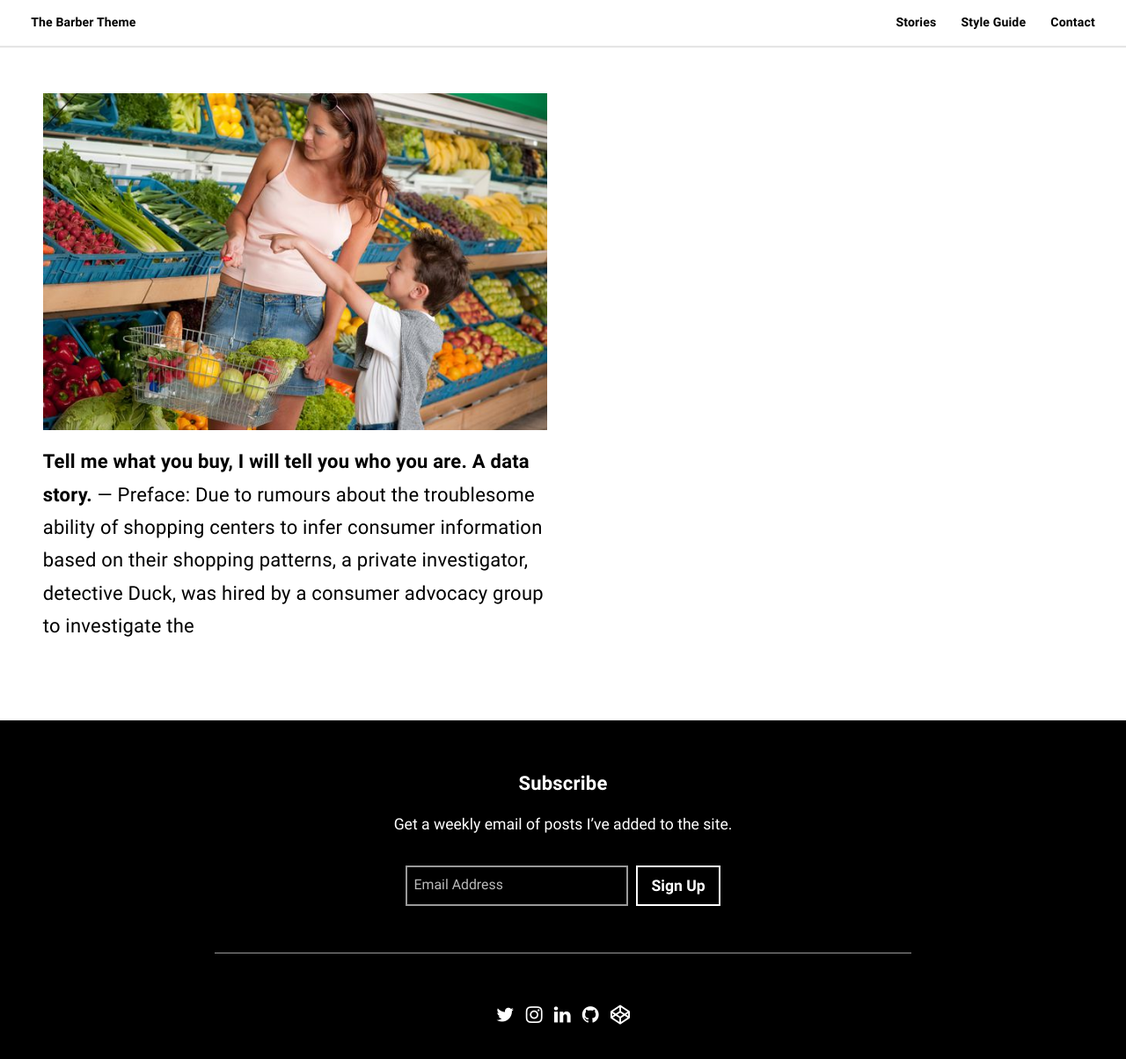
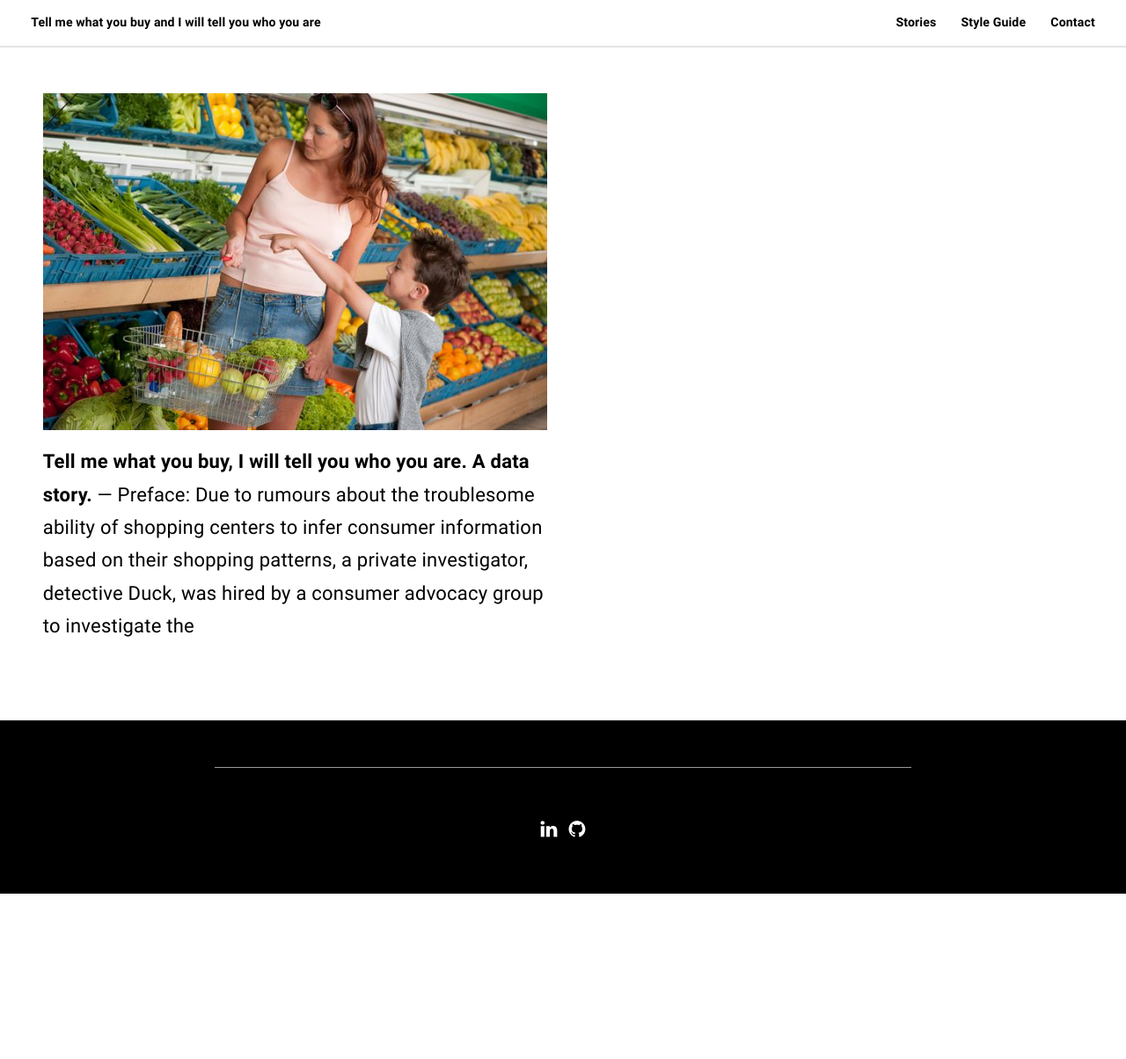
Before and after one commit to marvande/website_ada_bubble582, a Jekyll site: the page built from index.html, in a window 1280 px wide and 1227 px high. Shown: the top 1204 px of the window at 88% size. Built offline with Jekyll 4.4.1, drawn with Linux system fonts in a browser that asks for light colours; some web fonts are replaced; the list of posts is cut into pages by our own code.

Commit message:
new modifications

```diff
--- a/_config.yml
+++ b/_config.yml
@@ -1,27 +1,21 @@
 # Site/SEO settings
-email: okay@samesies.io
+email: marijn.vandermeer@epfl.ch
 baseurl: ""
 permalink: /:year/:month/:day/:title/
 google_analytics:
 
-name: Thomas Vaeth
-title: The Barber Theme
+name: Marijn van der Meer
+title: Tell me what you buy and I will tell you who you are
 description: >
-  Barber is a blog theme for Jekyll built by Thomas Vaeth for Samesies using HTML, Sass, and JavaScript.
+  Insert description here.
 url: http://barber.samesies.io
-twitter_username: thomasvaeth
+twitter_username: ''
 default_img: /assets/images/seo.jpg
 social:
-  - name: twitter
-    url: https://twitter.com/thomasvaeth
-  - name: instagram
-    url: https://www.instagram.com/thomas.vaeth/
   - name: linkedin
-    url: https://www.linkedin.com/in/thomasvaeth/
+    url: https://www.linkedin.com/in/marijn-van-der-meer/
   - name: github
-    url: https://github.com/samesies
-  - name: codepen
-    url: https://codepen.io/thomasvaeth/
+    url: https://github.com/marvande
 
 # Contact settings
 contact_img: /assets/images/placeholder-28.jpg
--- a/_includes/footer.html
+++ b/_includes/footer.html
@@ -1,30 +1,17 @@
 <!-- The footer at the very bottom of the screen -->
 <footer class="footer section-padding">
   <div class="grid">
-    <div class="subscribe" id="subscribe">
-      <div class="subscribe__container">
-        <span class="subscribe__title">Subscribe</span>
-        <p class="subscribe__text">Get a weekly email of posts I’ve added to the site.</p>
-        {% include subscribe-form.html %}
-      </div>
-    </div>
-
-    <hr class="sep--white"/>
-
+    <hr class="sep--white" />
     <div class="footer__container">
-      {% tags_list :threshold => 1, :sort_by => count, :order_by => desc, :limit => 5 %}
-
-      {% include social.html %}
+      {% tags_list :threshold => 1, :sort_by => count, :order_by => desc, :limit => 5 %} {% include social.html %}
     </div>
   </div>
 </footer>
 
-{% include contact.html %}
-
-{% if paginator.next_page %}
-  <script>
-    var maxPages = parseInt('{{ paginator.total_pages }}');
-  </script>
+{% include contact.html %} {% if paginator.next_page %}
+<script>
+  var maxPages = parseInt('{{ paginator.total_pages }}');
+</script>
 {% endif %}
 
 <script src="{{ '/assets/js/app.min.js' | prepend: site.baseurl }}"></script>
--- a/_includes/head.html
+++ b/_includes/head.html
@@ -16,15 +16,6 @@
 <meta property="og:description" content="{% if page.description %}{{ page.description | escape }}{% else %}{{ site.description }}{% endif %}">
 <meta property="og:image" content="{% if page.image %}{{ page.image | absolute_url }}{% else %}{{ site.default_img | absolute_url }}{% endif %}">
 
-<meta name="twitter:url" content="{{ page.url | absolute_url }}">
-<meta name="twitter:card" content="summary">
-<meta name="twitter:title" content="{% if page.title %}{{ page.title | escape }} | {{ site.title }}{% else %}{{ site.title | escape }}{% endif %}">
-<meta name="twitter:site" content="{{ site.title }}">
-<meta name="twitter:description" content="{% if page.description %}{{ page.description | escape }}{% else %}{{ site.description }}{% endif %}">
-{% if site.twitter_username %}
-  <meta name="twitter:creator" content="@{{ site.twitter_username }}">
-{% endif %}
-<meta property="twitter:image" content="{% if page.image %}{{ page.image | absolute_url }}{% else %}{{ site.default_img | absolute_url }}{% endif %}">
 
 <link rel="icon" type="image/x-icon" href="{{ '/assets/images/favicon.ico' | prepend: site.baseurl }}">
 
--- a/_includes/share.html
+++ b/_includes/share.html
@@ -1,10 +1,6 @@
 <ul class="post__social">
   <li><a href="https://www.facebook.com/sharer/sharer.php?u={{ page.url | absolute_url }}" target="_blank"><i class="fa fa-facebook"></i></a></li>
   <li><a href="https://twitter.com/intent/tweet?&text={{ page.title }}+{{ page.url | absolute_url }}{% if page.author %}+by+{{ page.author }}{% endif %}" target="_blank"><i class="fa fa-twitter"></i></a></li>
-  <li><a href="https://plus.google.com/share?url={{ page.url | absolute_url }}" target="_blank"><i class="fa fa-google-plus"></i></a></li>
   <li><a href="https://www.linkedin.com/shareArticle?mini=true&source={{ page.title }}&summary={{ page.description }}&url={{ page.url | absolute_url}}" target="_blank"><i class="fa fa-linkedin"></i></a></li>
-  <li><a href="https://www.stumbleupon.com/badge/?url={{ page.url | absolute_url }}" target="_blank"><i class="fa fa-stumbleupon"></i></a></li>
   <li><a href="https://www.reddit.com/submit?url={{ page.url | absolute_url }}" target="_blank"><i class="fa fa-reddit-alien"></i></a></li>
-  <li><a href="https://www.tumblr.com/share/link?url={{ page.url | absolute_url }}" target="_blank"><i class="fa fa-tumblr"></i></a></li>
-  <li><a href="https://www.pinterest.com/pin/create/link/?description={{ page.description }}&media={{ page.image | absolute_url }}&url={{ page.url | absolute_url }}" target="_blank"><i class="fa fa-pinterest"></i></a></li>
 </ul>
```
Also changed, not shown: 6 other files.
